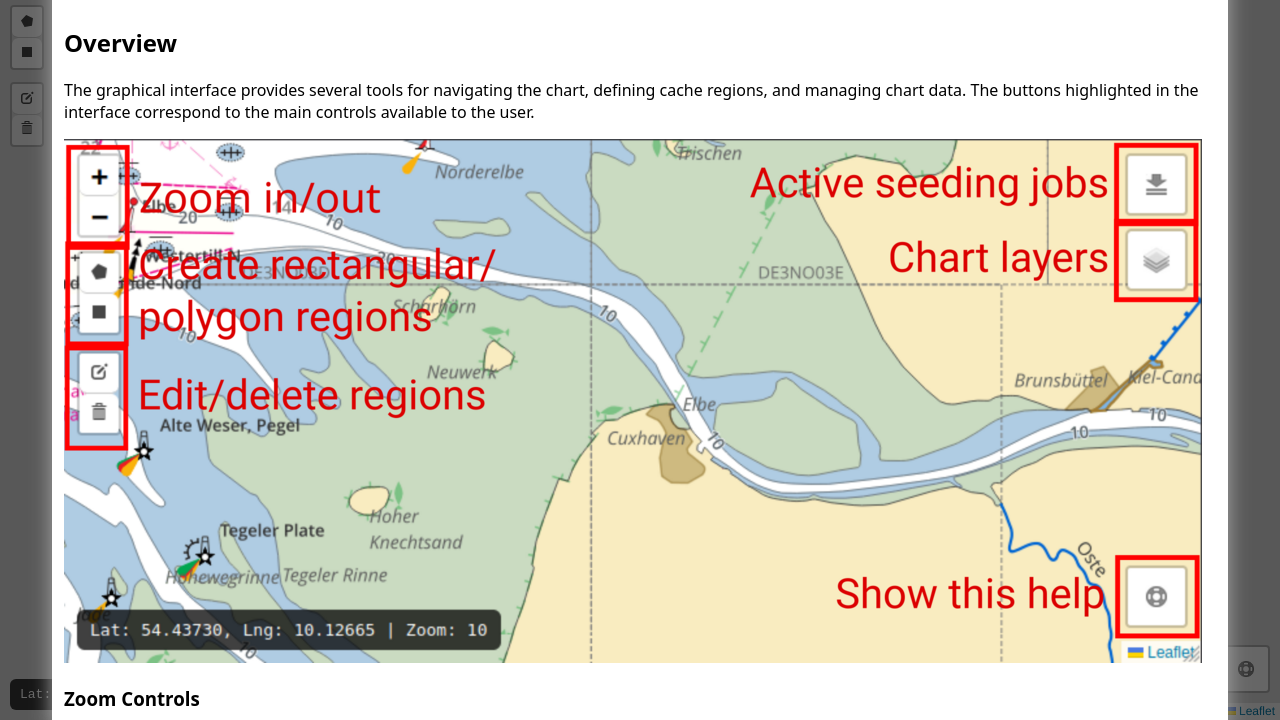
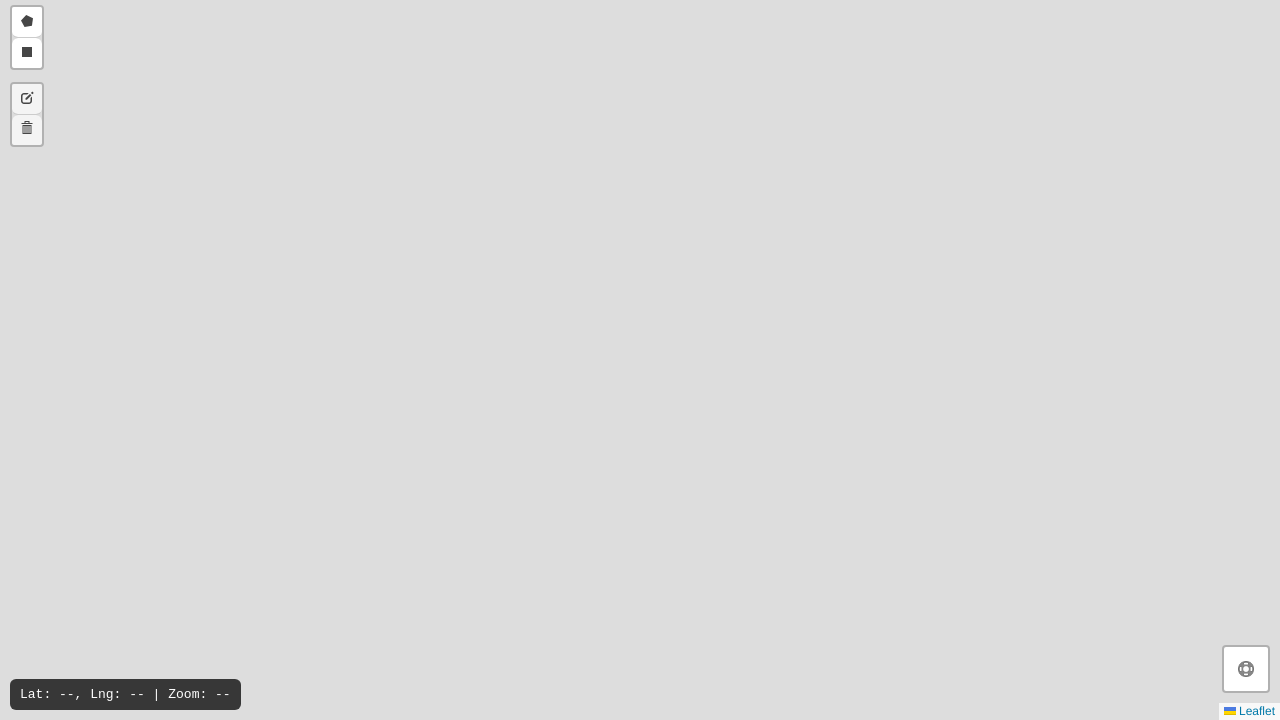
Before and after one commit to SignalK/charts-plugin, a website: page public/index.html in a window 1280 px wide. Shown: the part 80-800 px from the top of the page. Drawn offline with Linux system fonts and the light colour scheme; no server answers.

Commit message:
fix(ui): hide help modal on first load (review item from #84)
The help modal at #help was rendering as a full-screen blocking overlay
the moment the page loaded. Adding `hidden` to the wrapping div matches
the existing pattern on jobsModal and regionModal — the modal stays
out of the way until toggleHelpModal() flips the class. tkurki and
torevalley both flagged this in the PR review thread; batu wasn't sure
how to fix it.

```diff
--- a/public/index.html
+++ b/public/index.html
@@ -132,7 +132,7 @@
       </div>
     </div>
 
-    <div id="help" class="modal">
+    <div id="help" class="modal hidden">
       <div class="modal-content" style="max-width: fit-content">
         <div class="modal-header">
           <h1 id="using-the-chart-plugin">Using the Chart Plugin</h1>
```
